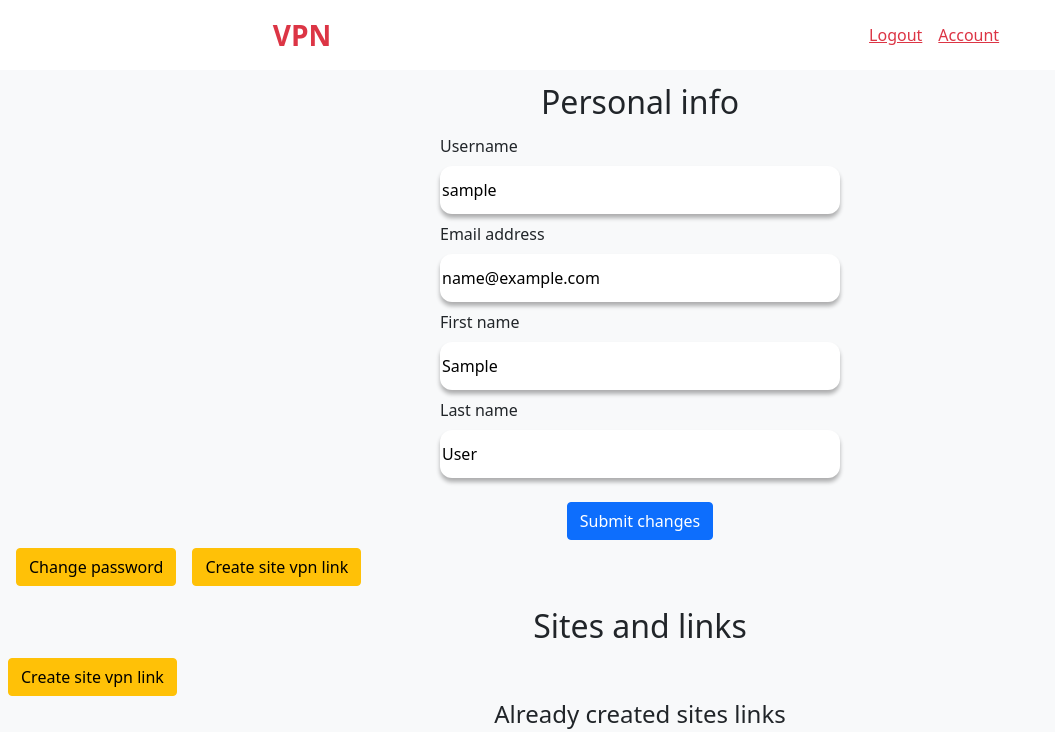
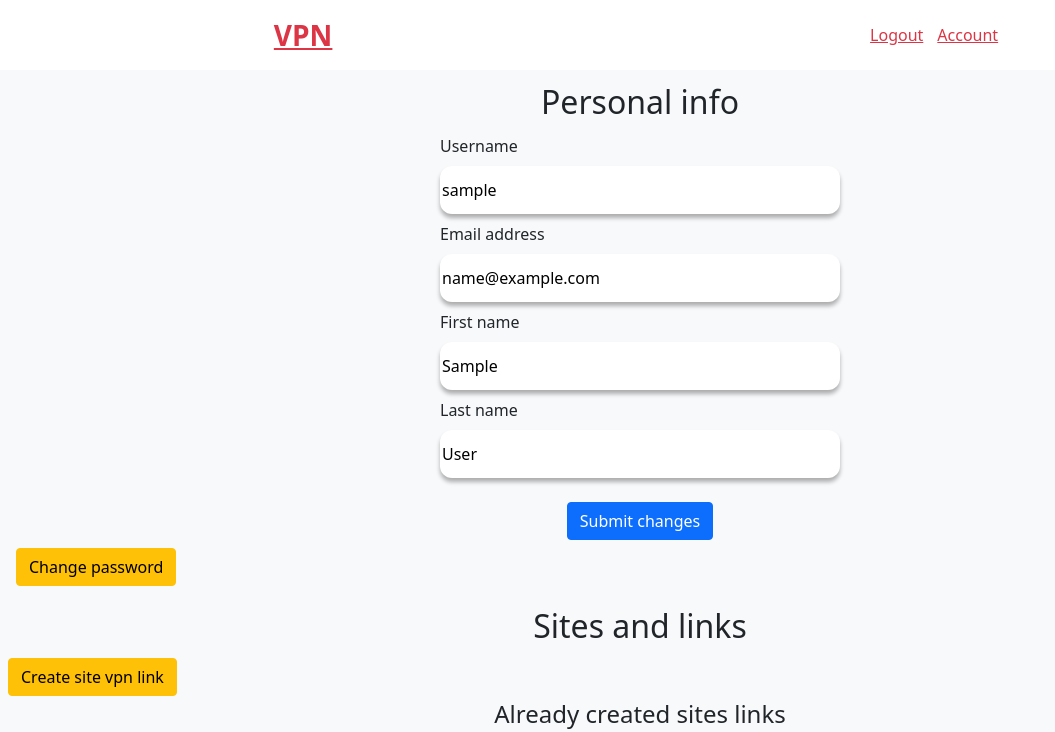
Before and after one commit to victor-nuzhniy/vpn_service, a Django app: page /account/1/ in a window 1280 px wide. Shown: the top 732 px of the page, without its empty margins (0-1055 px from the left). Run offline with Django 5.2, Linux system fonts and the light colour scheme; the visitor is signed in with stand-in values (Sample User, id 1); data comes from the database, SQL or seed files in the repository; data that the repository does not hold is empty; parts of the project's set-up code (start-up, migrations or seed data) failed here and were passed over.

Commit message:
dev_proxy modified html files: logout with form and others

```diff
--- a/vpn_app/templates/vpn_app/account.html
+++ b/vpn_app/templates/vpn_app/account.html
@@ -23,9 +23,6 @@
             <div class="w-100 d-flex flex-row">
                 <a class="m-2" href="{% url 'vpn:password_change' %}">
                     <button class="btn btn-warning">Change password</button>
-                </a>
-                <a class="m-2" href="{% url 'vpn:create_site_link' %}">
-                    <button class="btn btn-warning">Create site vpn link</button>
                 </a>
             </div>
         </div>
--- a/vpn_app/templates/vpn_app/index.html
+++ b/vpn_app/templates/vpn_app/index.html
@@ -10,6 +10,10 @@
                 Created links you'll find in account page.
                 There will be statistic info also.
             </p>
+            <p>
+                Created list linkable. Click on any and serve choosen site in
+                vpn mode.
+            </p>
         </div>
     </div>
 {% endblock %}
--- a/vpn_app/templates/vpn_app/top_bar.html
+++ b/vpn_app/templates/vpn_app/top_bar.html
@@ -4,15 +4,23 @@
         class="w-100 p-2 bg-white d-flex flex-row justify-content-around align-items-center"
         style="height: 70px"
 >
-    <div class="fs-3 fw-bold text-danger">VPN</div>
+    <a href="{% url 'vpn:index'%}" class="fs-3 fw-bold text-danger">VPN</a>
     {% if user.is_anonymous %}
         <div class="d-flex flex-row">
             <a class="m-2 text-danger" href="{% url 'vpn:sign_up' %}">Sign up</a>
             <a class="m-2 text-danger" href="{% url 'vpn:sign_in' %}">Sign in</a>
         </div>
     {% else %}
-        <div class="d-flex flex-row">
-            <a class="m-2 text-danger" href="{% url 'vpn:logout' %}">Logout</a>
+        <div class="d-flex flex-row aling-items-center">
+            <form class="d-flex flex-row align-items-center" action="{% url 'vpn:logout' %}" method="post">
+                {% csrf_token %}
+                <input
+                        class="text-danger border border-0 bg-transparent"
+                        type="submit"
+                        value="Logout"
+                        style="text-decoration: underline"
+                >
+            </form>
             <a class="m-2 text-danger" id="aa" href="{% url 'vpn:account' user.id %}">Account</a>
         </div>
 
```
